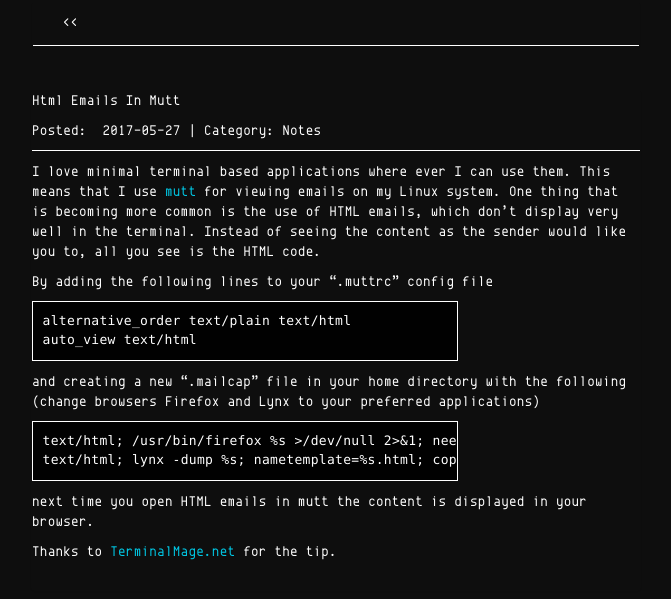
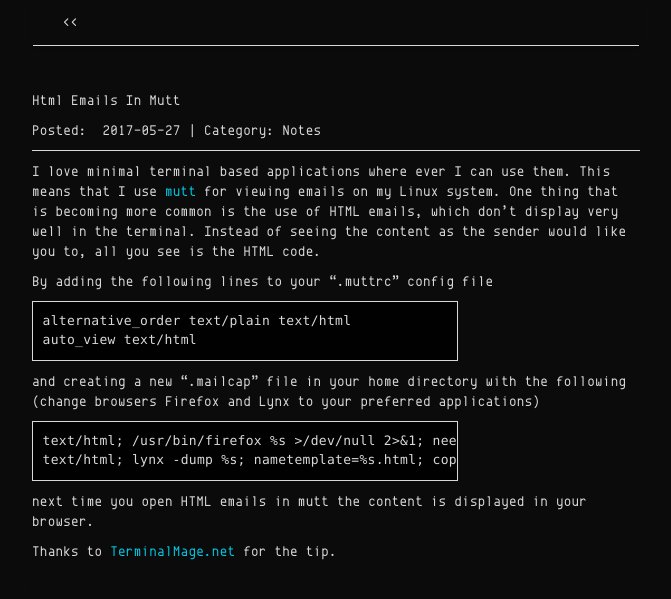
Before and after one commit to pyratebeard/pyratebeard.github.io, a Jekyll site: the page built from _posts/2017-05-27-html-emails-in-mutt.md, in a window 1280 px wide. Shown: the top 599 px of the page, without its empty margins (304-975 px from the left). Built offline with Jekyll 4.4.1, drawn with Linux system fonts in a browser that asks for light colours.

Commit message:
darker colours (slightly)

```diff
--- a/css/custom.css
+++ b/css/custom.css
@@ -8,11 +8,11 @@
 body {
     font-family: "envy";
     letter-spacing: .3px;
-    background-color: #0e0e0e;
-    color: #fff;
+    background-color: #0b0b0b;
+    color: #d9d9d9;
 }
 a {
-    color: #fff;
+    color: #d9d9d9;
 }
 a:active,
 a:hover,
@@ -40,7 +40,7 @@
 hr {
     margin-top: 3px;
     margin-bottom: 1px;
-    border-top: solid 1px #fff;
+    border-top: solid 1px #d9d9d9;
 }
 .rootcontent {
     position: absolute;
@@ -59,7 +59,7 @@
     color: #01c8e5;
 }
 .content > a {
-    color: #fff;
+    color: #d9d9d9;
 }
 .content > p > a {
     color: #01c8e5;
@@ -76,18 +76,18 @@
     list-style: none;
 }
 code {
-    color: #0e0e0e;
+    color: #0b0b0b;
     background-color: #999;
     padding: 5px 4px 2px 4px;
     border-radius: 0px;
 }
 pre {
     max-width: 70%;
-    color: #fff;
+    color: #d9d9d9;
     background-color: #010101;
     /*font-family: envy; */
     border-radius: 0px;
-    border-color: #fff;
+    border-color: #d9d9d9;
     font-family: monospace;
 }
 blockquote {
@@ -101,7 +101,7 @@
     border: 1px solid #01c8e5;
 }
 blockquote:hover > p {
-    color: #fff !important;
+    color: #d9d9d9 !important;
 }
 .nav > li > a:hover,
 a:active,
@@ -109,6 +109,6 @@
     background-color: transparent;
 }
 footer {
-    border-top: solid #fff 1px;
+    border-top: solid #d9d9d9 1px;
     padding-top: 10px;
 }
```
